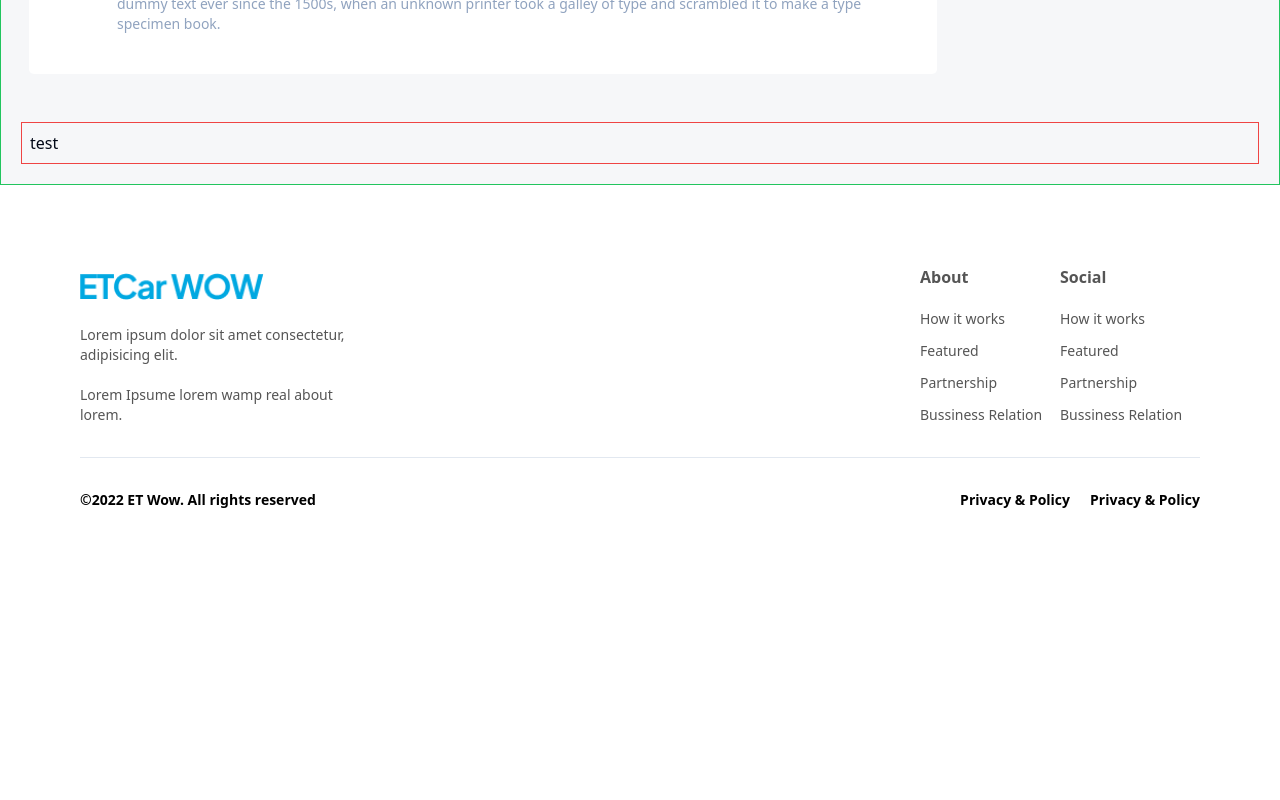
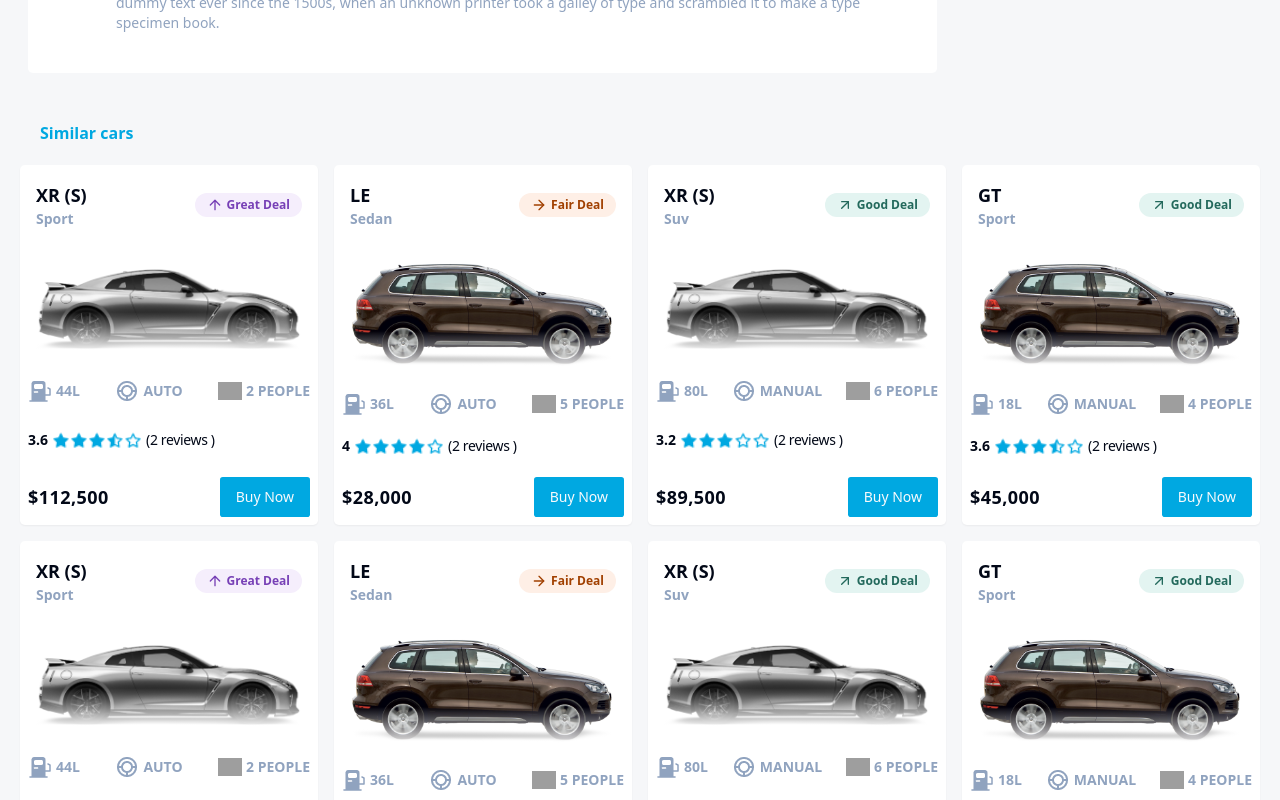
Before and after one commit to NatnaelBerhanu-1/kachamale, a Next.js app: page /1 in a window 1280 px wide. Shown: the part 860-1660 px from the top of the page. Before the commit the page ends 1450 px from the top, so only its background shows below. Built offline with nearby package versions, Linux system fonts and the light colour scheme; grey boxes are pictures that could not be loaded.

Commit message:
add similar car to detail page and finish detail page

```diff
--- a/src/app/[carId]/page.tsx
+++ b/src/app/[carId]/page.tsx
@@ -10,6 +10,7 @@ import Image from "next/image";
 import AvatarPage from "@/components/uiComponent/Avatar";
 import { formatDistanceToNow } from "date-fns";
 import NotFoundComp from "@/components/uiComponent/NotFoundComp";
+import CarListCard from "@/components/uiComponent/CarListCard";
 
 export default function page({ params }: { params: { carId: string } }) {
   const { carId } = params;
@@ -18,7 +19,7 @@ export default function page({ params }: { params: { carId: string } }) {
   ) as CarListType;
 
   return (
-    <div className="flex flex-col gap-10 p-5 border border-green-500 justify-center items-center">
+    <div className="flex flex-col gap-10 p-5 justify-center items-center">
       {data ? (
         <>
           {/*cars detail top part start*/}
@@ -199,7 +200,17 @@ export default function page({ params }: { params: { carId: string } }) {
             {/*cars detail top right(owner) part finish*/}
           </div>
           {/* similar car start*/}
-          <div className="border border-red-500 p-2 w-full">test</div>
+          <div className="w-full flex flex-col gap-5">
+            <h1 className="text-main_blue font-semibold pl-5">Similar cars</h1>
+            <div className="grid grid-cols-4 gap-4">
+              {fakeCarsList.map((data, idx: number) => (
+                <CarListCard data={data} key={idx} />
+              ))}
+              {fakeCarsList.map((data, idx: number) => (
+                <CarListCard data={data} key={idx} />
+              ))}
+            </div>
+          </div>
           {/* similar car start*/}
         </>
       ) : (
--- a/src/components/uiComponent/CarListCard.tsx
+++ b/src/components/uiComponent/CarListCard.tsx
@@ -33,7 +33,7 @@ function CarListCard(props: PropsType) {
           alt="car"
           width={500}
           height={1000}
-          className="w-full h-full object-cover"
+          className="w-full h-full object-cover scale-95"
         />
         <div className="absolute bottom-0 w-full h-10 bg-gradient-to-t from-white to-transparent"></div>
       </div>
```
